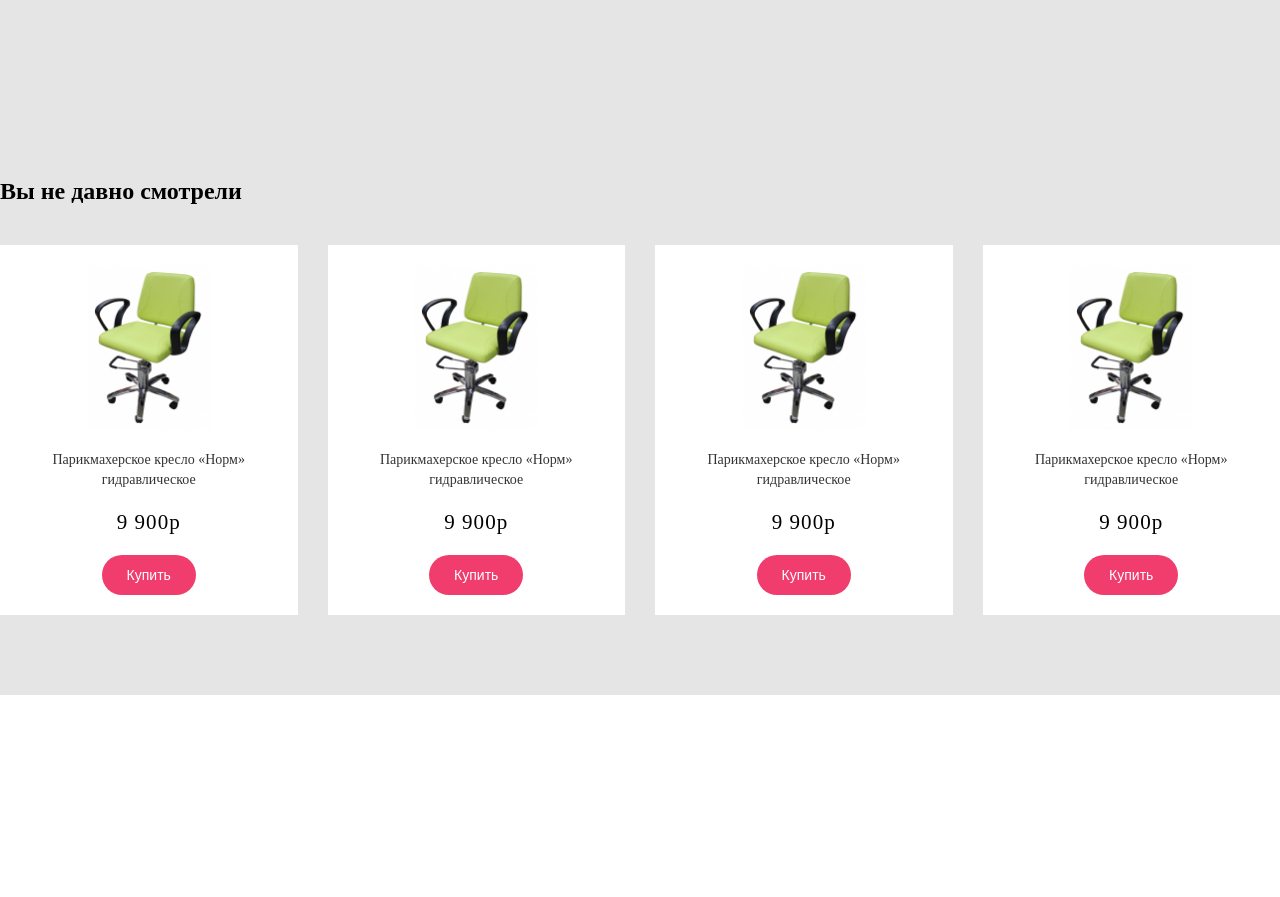
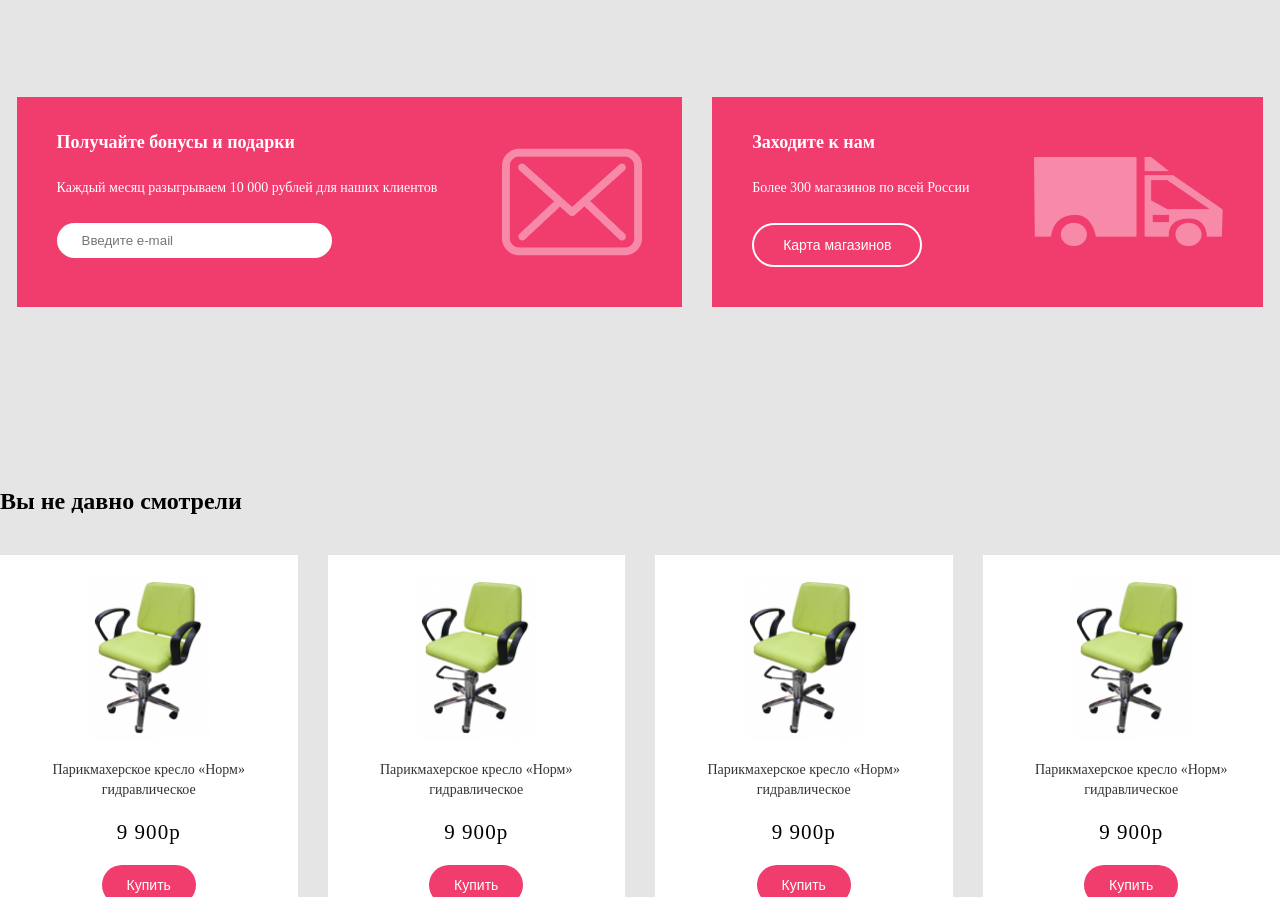
Before and after one commit to Kot-off/Chair-shop, a website: page index.html in a window 1280 px wide. Shown: the part 1379-2276 px from the top of the page. Before the commit the page ends 2074 px from the top, so only its background shows below. Drawn offline with Linux system fonts and the light colour scheme.

Commit message:
add styles and html for info-blocks

```diff
--- a/index.html
+++ b/index.html
@@ -145,6 +145,49 @@
     </section>
     <!-- special-products -->
 
+    <!-- info-block  -->
+    <section class="info-blocks">
+      <div class="wrapper info-blocks__wrapper">
+        <div class="info-blocks__item info-block">
+          <div class="info-block__main-block">
+            <h2 class="info-block__title">
+              Получайте бонусы и подарки
+            </h2>
+            <span class="info-block__subtitle">
+              Каждый месяц разыгрываем
+              10 000 рублей для наших клиентов
+            </span>
+            <input class="info-block__input" type="email" placeholder="Введите e-mail">
+
+          </div>
+
+          <div class="info-block__image-block">
+            <img class="info-block__image" src="./src/assets/info-blocks/envelope.png" alt="envelope">
+          </div>
+        </div>
+
+        <div class="info-blocks__item info-block">
+          <div class="info-block__main-block">
+            <h2 class="info-block__title">
+              Заходите к нам
+            </h2>
+            <span class="info-block__subtitle">
+              Более 300 магазинов
+              по всей России
+            </span>
+            <button class="info-block__button default-button">
+              Карта магазинов
+            </button>
+          </div>
+
+          <div class="info-block__image-block">
+            <img class="info-block__image" src="./src/assets/info-blocks/delivery.png" alt="delivery">
+          </div>
+        </div>
+      </div>
+    </section>
+    <!-- info-block  -->
+
 
     <!-- Recently-watched-product -->
     <section class="recently-watched-product">
@@ -210,6 +253,8 @@
     </section>
     <!-- Recently-watched-product  -->
 
+
+
   </main>
   <!-- main -->
 
--- /dev/null
+++ b/src/scss/common/_info-block.scss
@@ -0,0 +1,61 @@
+$info-block-input-text-color: #C4C4C4;
+$info-block-input-height: 35px;
+
+.info-block {
+  display: flex;
+  justify-content: space-between;
+
+  padding: 35px 40px;
+
+  color: $main-text-color;
+  background: $primary1;
+
+  &__main-block {
+    display: flex;
+    flex-direction: column;
+
+    margin-right: 65px;
+  }
+
+  &__image-block {
+    display: flex;
+    justify-content: center;
+    align-items: center;
+  }
+
+  &__title {
+    font-weight: bold;
+    font-size: 1.8rem;
+    line-height: 2.1rem;
+  }
+
+  &__subtitle {
+    font-size: 1.4rem;
+    line-height: 2rem;
+  }
+
+  &__title,
+  &__subtitle {
+    margin-bottom: 25px;
+  }
+
+  &__input {
+    max-width: 225px;
+    height: $info-block-input-height;
+    padding: 0 25px;
+
+    border-radius: 30px;
+    background: $primary2;
+    color: $info-block-input-text-color;
+
+    border: none;
+    outline: none;
+  }
+
+  &__button {
+    max-width: 170px;
+    border-color: $primary2;
+    background: $primary1;
+    color: $main-text-color;
+  }
+}
--- a/src/scss/index.scss
+++ b/src/scss/index.scss
@@ -8,7 +8,7 @@
 @import "./common/callback-block";
 @import "./common/default-button";
 @import "./common/product-card";
-
+@import "./common/info-block";
 
 //Block
 @import "./modules/header-navigation";
@@ -16,3 +16,4 @@
 @import "./modules/special-products";
 @import "./modules/recently-watched-product";
 @import "./modules/super-product";
+@import "./modules/info-blocks";
--- /dev/null
+++ b/src/scss/modules/_info-blocks.scss
@@ -0,0 +1,16 @@
+.info-blocks {
+  background: $primary3;
+
+  &__wrapper {
+    display: flex;
+    justify-content: center;
+
+    padding-bottom: 100px;
+  }
+
+  &__item {
+    &:not(:last-child) {
+      margin-right: 30px;
+    }
+  }
+}
```
Also changed, not shown: src/assets/info-blocks/delivery.png (added), src/assets/info-blocks/envelope.png (added), src/css/index.css.
